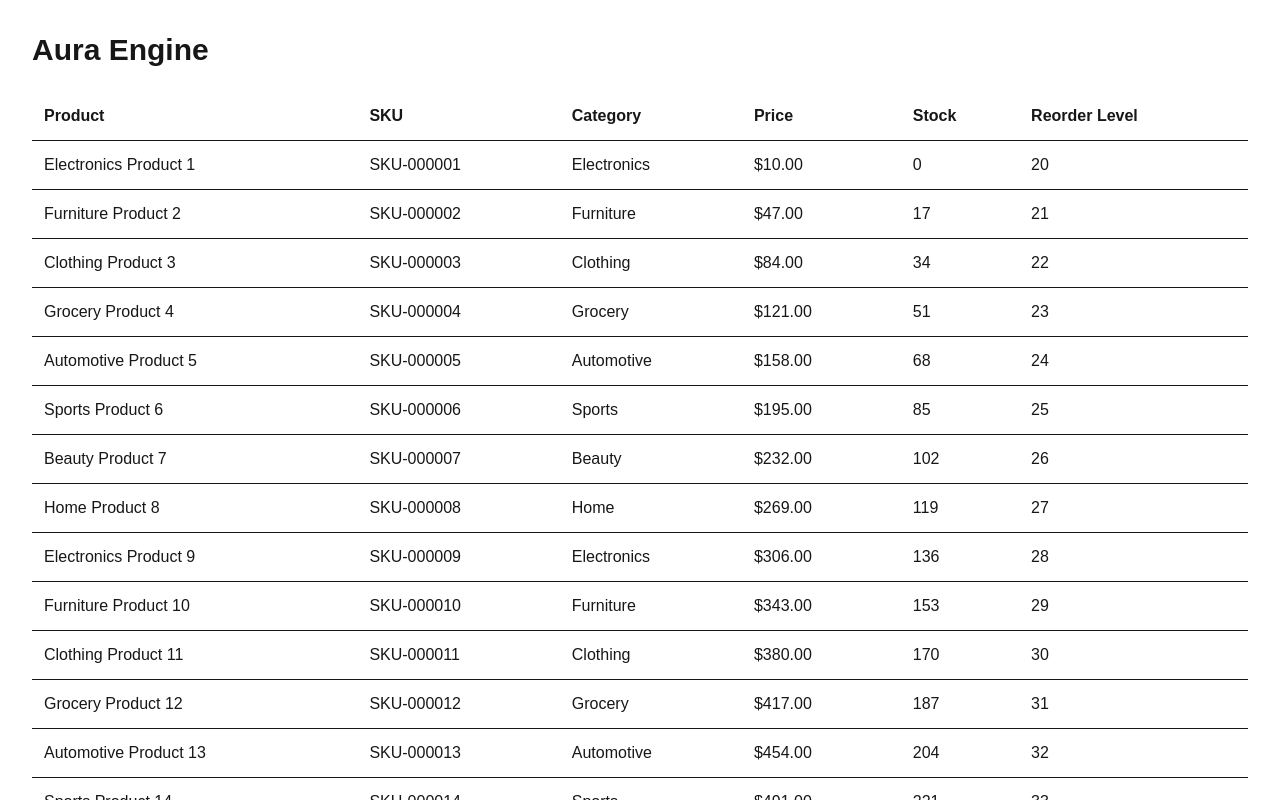
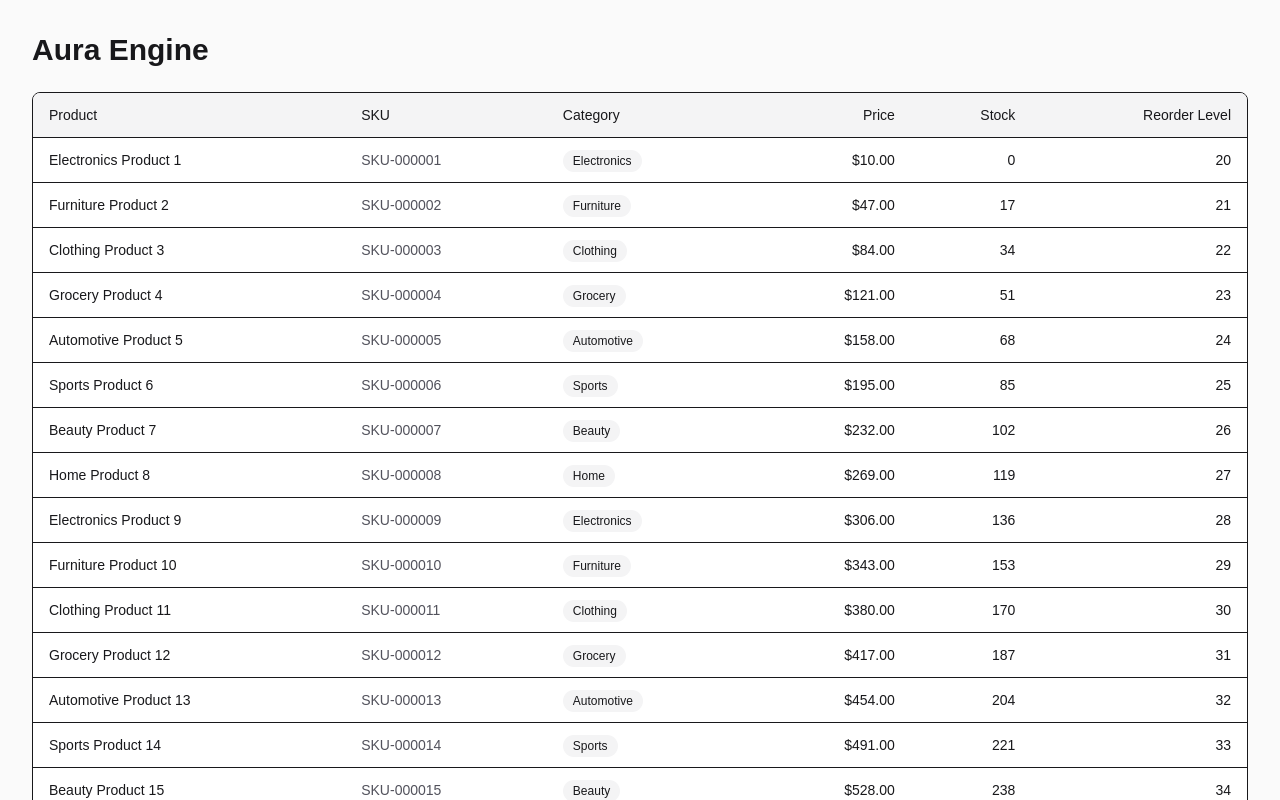
Before and after one commit to Aryan214G/aura-engine, a Next.js app: page / in a window 1280 px wide. Shown: the top 800 px of the page. Built offline with nearby package versions, Linux system fonts and the light colour scheme.

Commit message:
feat: enhance InventoryTable with pagination controls and improved loading/error states

```diff
--- a/src/app/page.js
+++ b/src/app/page.js
@@ -2,7 +2,7 @@ import InventoryTable from "@/components/InventoryTable";
 
 export default function Home() {
   return (
-    <main className="min-h-screen p-8">
+    <main className="min-h-screen bg-zinc-50 p-8 text-zinc-900">
       <h1 className="mb-6 text-3xl font-semibold">
         Aura Engine
       </h1>
--- a/src/components/InventoryTable.jsx
+++ b/src/components/InventoryTable.jsx
@@ -37,65 +37,118 @@ export default function InventoryTable() {
     fetchInventory();
   }, [page]);
 
+  const goToPreviousPage = () => {
+    setPage((current) => Math.max(current - 1, 1));
+  };
+
+  const goToNextPage = () => {
+    setPage((current) =>
+      Math.min(current + 1, pagination?.totalPages ?? current)
+    );
+  };
+
   if (loading) {
-    return <p>Loading inventory...</p>;
+    return (
+      <div className="rounded-lg border bg-white p-8 text-center">
+        Loading inventory...
+      </div>
+    );
   }
 
   if (error) {
-    return <p>{error}</p>;
+    return (
+      <div className="rounded-lg border border-red-200 bg-red-50 p-6 text-red-700">
+        {error}
+      </div>
+    );
   }
 
   return (
-    <div>
+    <div className="space-y-4">
+      <div className="overflow-hidden rounded-lg border bg-white">
         <div className="overflow-x-auto">
-        <table className="w-full border-collapse">
-          <thead>
+          <table className="w-full min-w-[900px] text-sm text-zinc-900">
+            <thead className="sticky top-0 bg-zinc-100 text-zinc-900">
               <tr className="border-b text-left">
-              <th className="p-3">Product</th>
-              <th className="p-3">SKU</th>
-              <th className="p-3">Category</th>
-              <th className="p-3">Price</th>
-              <th className="p-3">Stock</th>
-              <th className="p-3">Reorder Level</th>
+                <th className="px-4 py-3 font-medium">Product</th>
+                <th className="px-4 py-3 font-medium">SKU</th>
+                <th className="px-4 py-3 font-medium">Category</th>
+                <th className="px-4 py-3 text-right font-medium">Price</th>
+                <th className="px-4 py-3 text-right font-medium">Stock</th>
+                <th className="px-4 py-3 text-right font-medium">
+                  Reorder Level
+                </th>
               </tr>
             </thead>
 
             <tbody>
               {products.map((product) => (
-              <tr key={product.id} className="border-b">
-                <td className="p-3">{product.productName}</td>
-                <td className="p-3">{product.sku}</td>
-                <td className="p-3">{product.category}</td>
-                <td className="p-3">${product.price.toFixed(2)}</td>
-                <td className="p-3">{product.stockQuantity}</td>
-                <td className="p-3">{product.reorderLevel}</td>
+                <tr
+                  key={product.id}
+                  className="border-b last:border-b-0 hover:bg-zinc-50"
+                >
+                  <td className="px-4 py-3 font-medium">
+                    {product.productName}
+                  </td>
+
+                  <td className="px-4 py-3 text-zinc-600">
+                    {product.sku}
+                  </td>
+
+                  <td className="px-4 py-3">
+                    <span className="rounded-full bg-zinc-100 px-2.5 py-1 text-xs">
+                      {product.category}
+                    </span>
+                  </td>
+
+                  <td className="px-4 py-3 text-right">
+                    ${product.price.toFixed(2)}
+                  </td>
+
+                  <td className="px-4 py-3 text-right">
+                    {product.stockQuantity}
+                  </td>
+
+                  <td className="px-4 py-3 text-right">
+                    {product.reorderLevel}
+                  </td>
                 </tr>
               ))}
             </tbody>
           </table>
         </div>
+      </div>
 
-      <div className="mt-4 flex items-center justify-between">
+      <div className="flex items-center justify-between rounded-lg border bg-white px-4 py-3">
+        <p className="text-sm text-zinc-600">
+          Showing {(page - 1) * 50 + 1}–
+          {Math.min(page * 50, pagination?.total ?? 0)} of{" "}
+          {pagination?.total ?? 0} products
+        </p>
+
+        <div className="flex items-center gap-3">
           <button
-          onClick={() => setPage((current) => current - 1)}
+            onClick={goToPreviousPage}
             disabled={page === 1}
-          className="rounded border px-4 py-2 disabled:opacity-50"
+            className="rounded-md border px-3 py-2 text-sm font-medium transition hover:bg-zinc-50 disabled:cursor-not-allowed disabled:opacity-40"
           >
             Previous
           </button>
 
-        <span>
-          Page {pagination?.page} of {pagination?.totalPages}
+          <span className="text-sm text-zinc-600">
+            Page <span className="font-medium text-zinc-900">{page}</span>{" "}
+            of {pagination?.totalPages}
           </span>
 
           <button
-          onClick={() => setPage((current) => current + 1)}
+            onClick={goToNextPage}
             disabled={page === pagination?.totalPages}
-          className="rounded border px-4 py-2 disabled:opacity-50"
+            className="rounded-md border px-3 py-2 text-sm font-medium transition hover:bg-zinc-50 disabled:cursor-not-allowed disabled:opacity-40"
           >
             Next
           </button>
         </div>
       </div>
+    </div>
   );
 }
```
Lines whose indentation alone changed are shown as unchanged.
